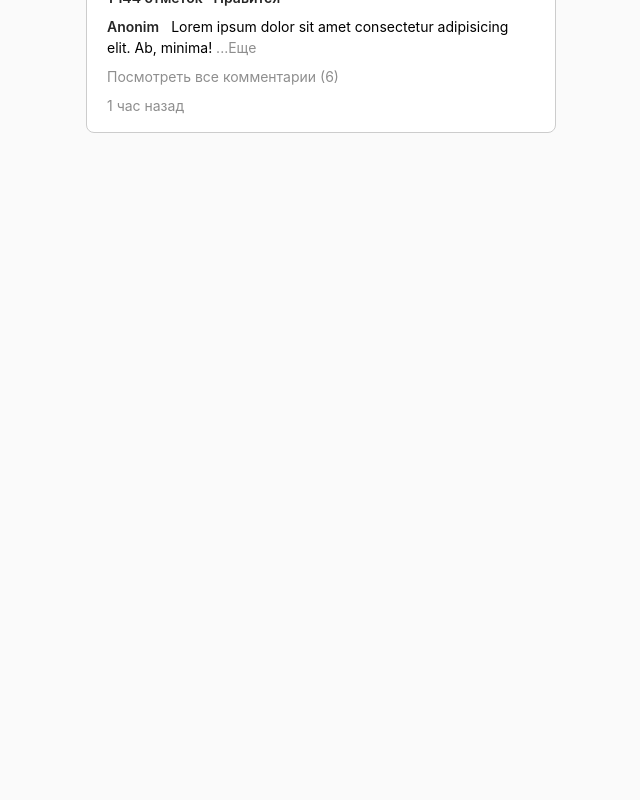
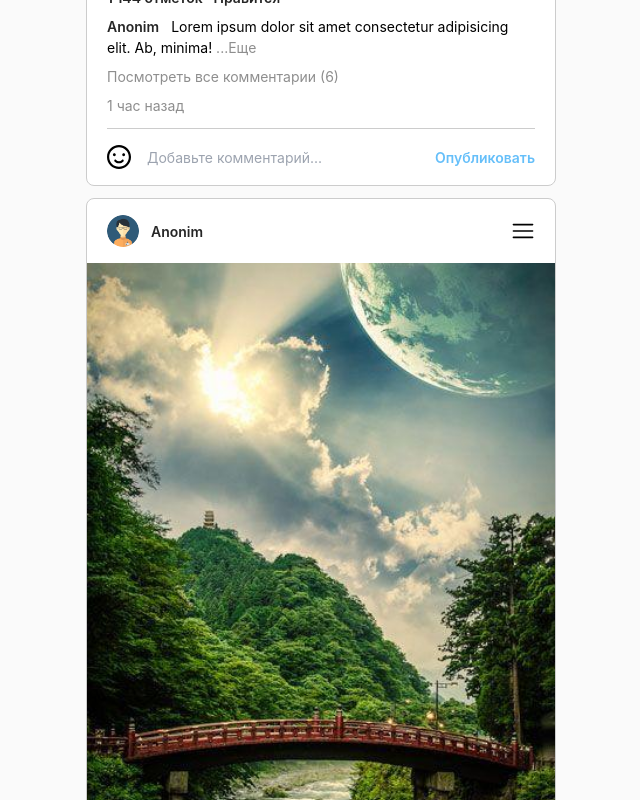
Before and after one commit to TeryaevAndrey/instagram-copy, a Next.js app: page / in a window 1280 px wide. Shown: the part 880-1680 px from the top of the page, without its empty margins (277-917 px from the left). Before the commit the page ends 1013 px from the top, so only its background shows below. Built offline with nearby package versions, Linux system fonts and the light colour scheme.

Commit message:
add-comment-post

```diff
--- a/components/Sidebar/Posts/Post.tsx
+++ b/components/Posts/Post.tsx
@@ -54,6 +54,11 @@ const Post: FC = () => (
       </p>
       <span className="text-[14px] text-[#8E8E8E] mt-2 cursor-pointer">Посмотреть все комментарии (6)</span>
       <span className="mt-2 text-[14px] text-[#8E8E8E]">1 час назад</span>
+      <div className="post-footer flex items-center mt-3 pt-4">
+        <Image src="/smile.svg" alt="smile" width="24" height="24" />
+        <input className="mx-4 w-[100%] placeholder:text-[14px]" type="text" placeholder="Добавьте комментарий..." />
+        <button className="text-[#0095F6] opacity-60 text-[14px] font-semibold bg-transparent">Опубликовать</button>
+      </div>
     </div>
   </div>
 );
--- a/components/Sidebar/Posts/Posts.tsx
+++ b/components/Posts/Posts.tsx
@@ -3,7 +3,8 @@ import Post from './Post';
 
 const Posts: FC = () => {
   return (
-    <div className="min-w-[300px] md:min-w-[470px] max-w-[470px] flex flex-col mt-5">
+    <div className="min-w-[300px] md:min-w-[470px] max-w-[470px] flex flex-col mt-5 gap-3">
+      <Post />
       <Post />
     </div>
   );
--- a/pages/index.tsx
+++ b/pages/index.tsx
@@ -1,6 +1,6 @@
-import Posts from "../components/Sidebar/Posts/Posts";
+import Posts from "../components/Posts/Posts";
 import Sidebar from "../components/Sidebar/Sidebar";
-import Stories from "../components/Sidebar/Stories/Stories";
+import Stories from "../components/Stories/Stories";
 
 const Home = () => {
   return (
--- a/styles/globals.css
+++ b/styles/globals.css
@@ -140,6 +140,10 @@ input {
   fill: red;
 }
 
+.post-footer {
+  border-top: 1px solid #ccc;
+}
+
 @layer components {
   .auth-footer-link {
     @apply text-[12px] text-[#8E8E8E] hover:underline
```
Also changed, not shown: components/Posts/PostProfile.tsx (renamed from components/Sidebar/Posts/PostProfile.tsx), components/Stories/Stories.tsx (renamed from components/Sidebar/Stories/Stories.tsx), components/Stories/StoriesItem.tsx (renamed from components/Sidebar/Stories/StoriesItem.tsx), public/smile.svg (added).
